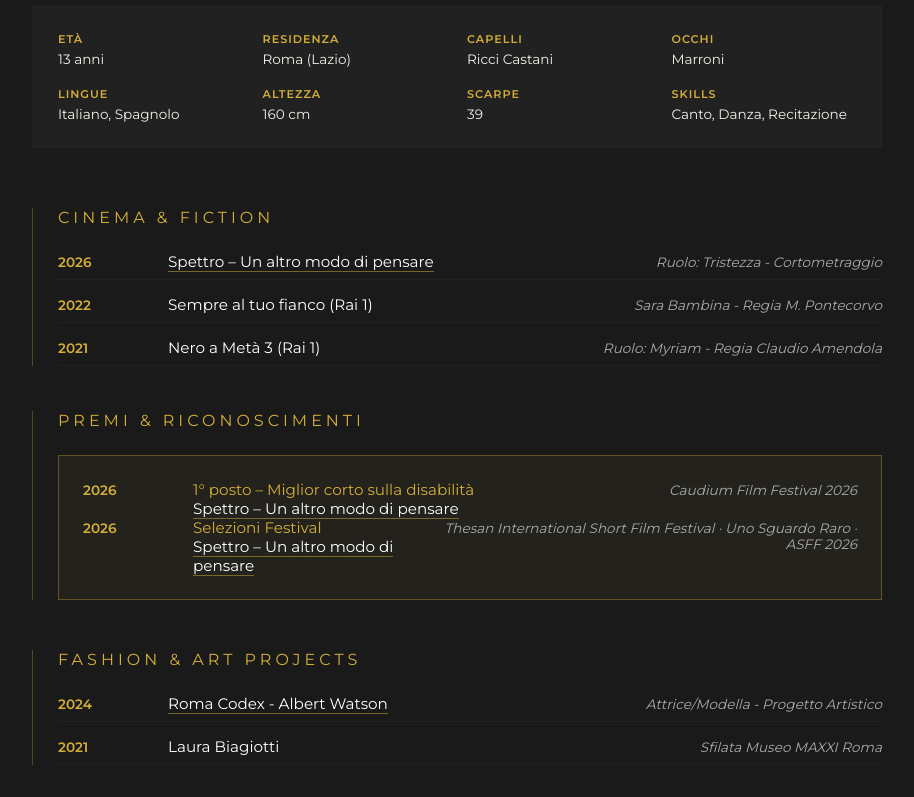
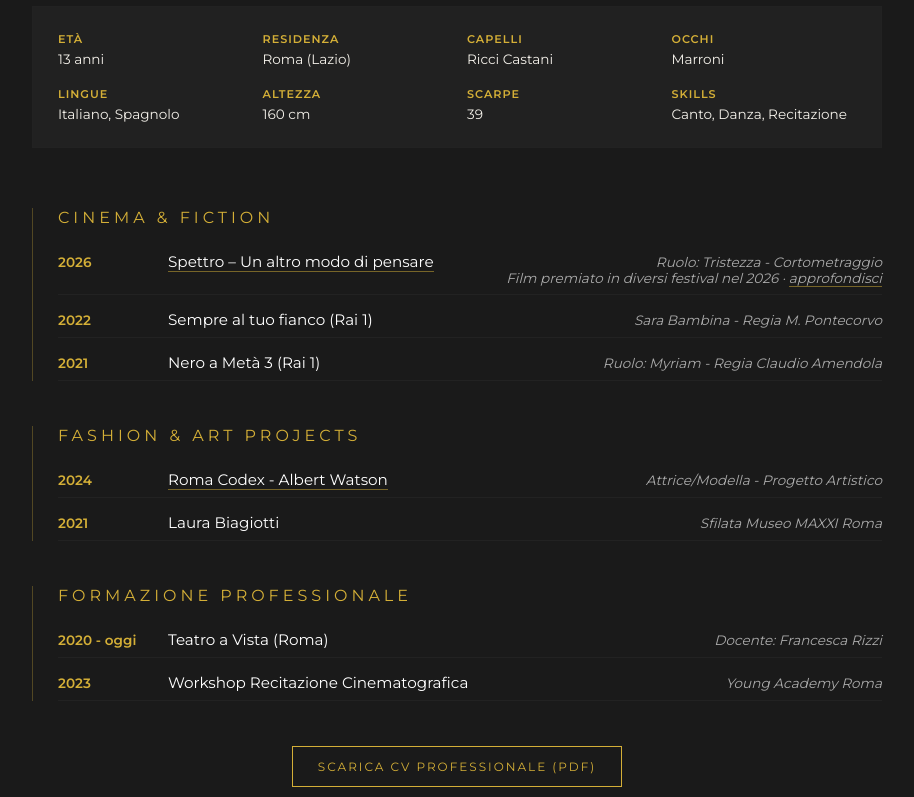
Before and after one commit to auroramaterniofficial/auroramaterniofficial.github.io, a plain HTML site: page curriculum.html in a window 1280 px wide. Shown: the part 455-1252 px from the top of the page, without its empty margins (183-1097 px from the left). Drawn offline with Linux system fonts and the light colour scheme; a web font is replaced by a local one.

Commit message:
Update curriculum.html

```diff
--- a/curriculum.html
+++ b/curriculum.html
@@ -10,7 +10,7 @@
     <link rel="canonical"
           href="https://auroramaterniofficial.github.io/curriculum.html">
 
-    <meta name="description" content="Curriculum artistico di Aurora Materni, attrice di 13 anni a Roma: cinema, fiction Rai 1, teatro, Roma Codex e Spettro, vincitore al Caudium Film Festival 2026.">
+    <meta name="description" content="Curriculum artistico di Aurora Materni, attrice di 13 anni a Roma: cinema, fiction Rai 1, teatro, Roma Codex e Spettro – Un altro modo di pensare.">
 
     <meta name="keywords" content="Aurora Materni curriculum, attrice Roma, giovane attrice Roma, cinema TV teatro, Nero a Metà 3, Sempre al tuo fianco, Spettro un altro modo di pensare, Caudium Film Festival, Roma Codex, Albert Watson, Genius Management">
 
@@ -33,7 +33,7 @@
           content="Aurora Materni – Curriculum Attrice Cinema, TV e Teatro">
 
     <meta property="og:description"
-          content="Curriculum artistico di Aurora Materni: cinema, fiction Rai 1, teatro, formazione, Roma Codex e Spettro, premiato al Caudium Film Festival 2026.">
+          content="Curriculum artistico di Aurora Materni: cinema, fiction Rai 1, teatro, formazione, Roma Codex e Spettro – Un altro modo di pensare.">
 
     <meta property="og:image"
           content="https://auroramaterniofficial.github.io/foto-attrice.webp">
@@ -88,9 +88,6 @@
           "image": "https://auroramaterniofficial.github.io/foto-attrice.webp",
           "jobTitle": "Attrice",
           "description": "Attrice e interprete residente a Roma, rappresentata da Genius Management.",
-          "award": [
-            "1° posto – Miglior corto sulla disabilità, Caudium Film Festival 2026, per Spettro – Un altro modo di pensare"
-          ],
           "subjectOf": {
             "@type": "Movie",
             "@id": "https://auroramaterniofficial.github.io/backstage/spettro-un-altro-modo-di-pensare.html#film",
@@ -181,24 +178,6 @@
             line-height: 1.8;
             font-size: 0.92rem;
             padding: 0 20px;
-        }
-
-        .award-box {
-            margin: 10px 0 50px 0;
-            padding: 24px;
-            border: 1px solid rgba(212, 175, 55, 0.35);
-            background: rgba(212, 175, 55, 0.05);
-        }
-
-        .award-box .cv-item {
-            margin-bottom: 0;
-            border-bottom: 0;
-            padding-bottom: 0;
-        }
-
-        .award-box .role strong {
-            color: #d4af37;
-            font-weight: 400;
         }
 
         .cv-container {
@@ -436,7 +415,12 @@
                 </span>
 
                 <span class="details">
-                    Ruolo: Tristezza - Cortometraggio
+                    Ruolo: Tristezza - Cortometraggio<br>
+                    Film premiato in diversi festival nel 2026 ·
+                    <a href="backstage/spettro-un-altro-modo-di-pensare.html"
+                       class="text-link">
+                        approfondisci
+                    </a>
                 </span>
 
             </div>
@@ -466,53 +450,6 @@
                 <span class="details">
                     Ruolo: Myriam - Regia Claudio Amendola
                 </span>
-
-            </div>
-
-        </section>
-
-
-        <section class="cv-section">
-
-            <h2>Premi & Riconoscimenti</h2>
-
-            <div class="award-box">
-
-                <div class="cv-item">
-
-                    <span class="year">2026</span>
-
-                    <span class="role">
-                        <strong>1° posto – Miglior corto sulla disabilità</strong><br>
-                        <a href="backstage/spettro-un-altro-modo-di-pensare.html"
-                           class="text-link">
-                            Spettro – Un altro modo di pensare
-                        </a>
-                    </span>
-
-                    <span class="details">
-                        Caudium Film Festival 2026
-                    </span>
-
-                </div>
-
-                <div class="cv-item">
-
-                    <span class="year">2026</span>
-
-                    <span class="role">
-                        <strong>Selezioni Festival</strong><br>
-                        <a href="backstage/spettro-un-altro-modo-di-pensare.html"
-                           class="text-link">
-                            Spettro – Un altro modo di pensare
-                        </a>
-                    </span>
-
-                    <span class="details">
-                        Thesan International Short Film Festival · Uno Sguardo Raro · ASFF 2026
-                    </span>
-
-                </div>
 
             </div>
 
```
